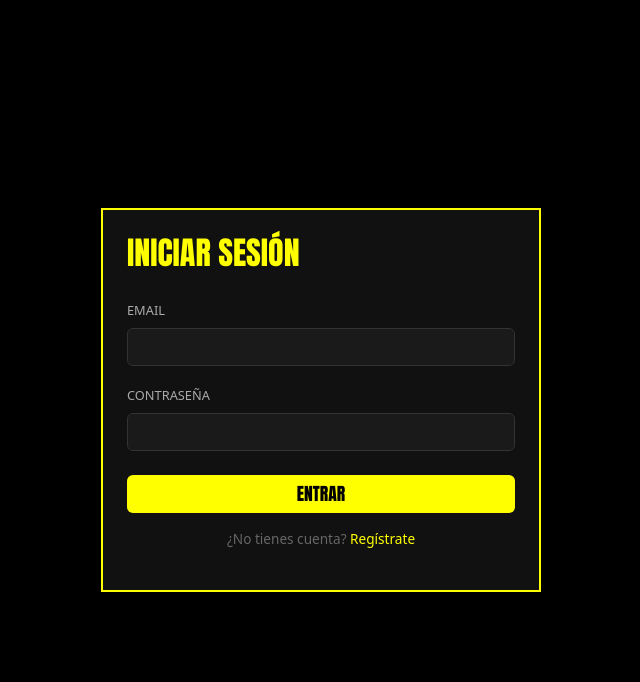
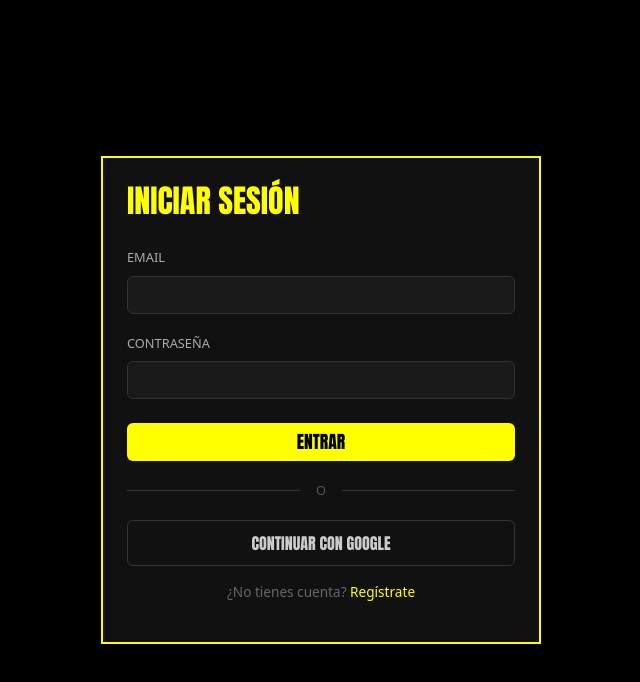
Before and after one commit to Andres7171/TFG-90-S, a React (Vite) app: page /login in a window 1280 px wide. Shown: the top 682 px of the page, without its empty margins (319-959 px from the left). Built offline with nearby package versions, Linux system fonts and the light colour scheme; no server answers.

Commit message:
Añadido Google Auth

```diff
--- a/src/context/AuthContext.jsx
+++ b/src/context/AuthContext.jsx
@@ -6,7 +6,7 @@ import { loginUser, logoutUser, registerUser, getUserProfile } from '../services
 const AuthContext = createContext({})
 
 export function AuthProvider({ children }) {
-  const [user, setUser]       = useState(null)
+  const [user, setUser] = useState(null)
   const [profile, setProfile] = useState(null)
   const [loading, setLoading] = useState(true)
 
@@ -51,15 +51,24 @@ export function AuthProvider({ children }) {
 
   const login = (email, password) => loginUser({ email, password })
 
+  const loginWithGoogle = async () => {
+    const { error } = await supabase.auth.signInWithOAuth({
+      provider: "google",
+      options: {redirectTo: window.location.origin}
+    })
+    if (error) throw error
+  }
+
   const register = (email, password, name, surname) =>
     registerUser({ email, password, name, surname })
 
   const logout = () => logoutUser()
 
   const isAdmin = profile?.rol === 'admin'
+  const refreshProfile = () => loadProfile(user)
 
   return (
-    <AuthContext.Provider value={{ user, profile, loading, login, register, logout, isAdmin }}>
+    <AuthContext.Provider value={{ user, profile, loading, login, loginWithGoogle, register, logout, isAdmin, refreshProfile }}>
       {!loading && children}
     </AuthContext.Provider>
   )
--- a/src/pages/Login.jsx
+++ b/src/pages/Login.jsx
@@ -4,11 +4,11 @@ import { useAuth } from '../context/AuthContext'
 import '../styles/Auth.css'
 
 export function Login() {
-  const { login } = useAuth()
+  const { login, loginWithGoogle } = useAuth()
   const navigate  = useNavigate()
 
-  const [form, setForm]       = useState({ email: '', password: '' })
-  const [error, setError]     = useState(null)
+  const [form, setForm] = useState({ email: '', password: '' })
+  const [error, setError] = useState(null)
   const [loading, setLoading] = useState(false)
 
   const handleChange = (e) =>
@@ -65,6 +65,19 @@ export function Login() {
           </button>
         </form>
 
+        <div className="auth-divider">
+          <span>o</span>
+        </div>
+
+        <button
+          type="button"
+          className="btn auth-google-btn w-100"
+          onClick={loginWithGoogle}
+        >
+          CONTINUAR CON GOOGLE
+        </button>
+
+
         <p className="text-center mt-3 auth-switch">
           ¿No tienes cuenta? <Link to="/register">Regístrate</Link>
         </p>
--- a/src/pages/Register.jsx
+++ b/src/pages/Register.jsx
@@ -4,13 +4,13 @@ import { useAuth } from '../context/AuthContext'
 import '../styles/Auth.css'
 
 export function Register() {
-  const { register } = useAuth()
-  const navigate     = useNavigate()
+  const { register, loginWithGoogle } = useAuth()
+  const navigate = useNavigate()
 
   const [form, setForm] = useState({
     name: '', surname: '', email: '', password: '', confirm: '',
   })
-  const [error, setError]     = useState(null)
+  const [error, setError] = useState(null)
   const [loading, setLoading] = useState(false)
 
   const handleChange = (e) =>
@@ -108,6 +108,18 @@ export function Register() {
           </button>
         </form>
 
+        <div className="auth-divider">
+          <span>o</span>
+        </div>
+
+        <button
+          type="button"
+          className="btn auth-google-btn w-100"
+          onClick={loginWithGoogle}
+        >
+          CONTINUAR CON GOOGLE
+        </button>
+
         <p className="text-center mt-3 auth-switch">
           ¿Ya tienes cuenta? <Link to="/login">Inicia sesión</Link>
         </p>
--- a/src/styles/Auth.css
+++ b/src/styles/Auth.css
@@ -66,3 +66,36 @@
   color: yellow;
   text-decoration: none;
 }
+
+.auth-divider {
+  display: flex;
+  align-items: center;
+  gap: 1rem;
+  margin: 1.25rem 0;
+  color: #555;
+  font-size: 0.8rem;
+  text-transform: uppercase;
+}
+
+.auth-divider::before,
+.auth-divider::after {
+  content: '';
+  flex: 1;
+  height: 1px;
+  background: #333;
+}
+
+.auth-google-btn {
+  background-color: transparent;
+  color: #ccc;
+  border: 1px solid #333;
+  font-family: Impact, sans-serif;
+  font-size: 1rem;
+  padding: 0.6rem;
+  transition: border-color 0.2s, color 0.2s;
+}
+
+.auth-google-btn:hover {
+  border-color: yellow;
+  color: #fff;
+}
```
